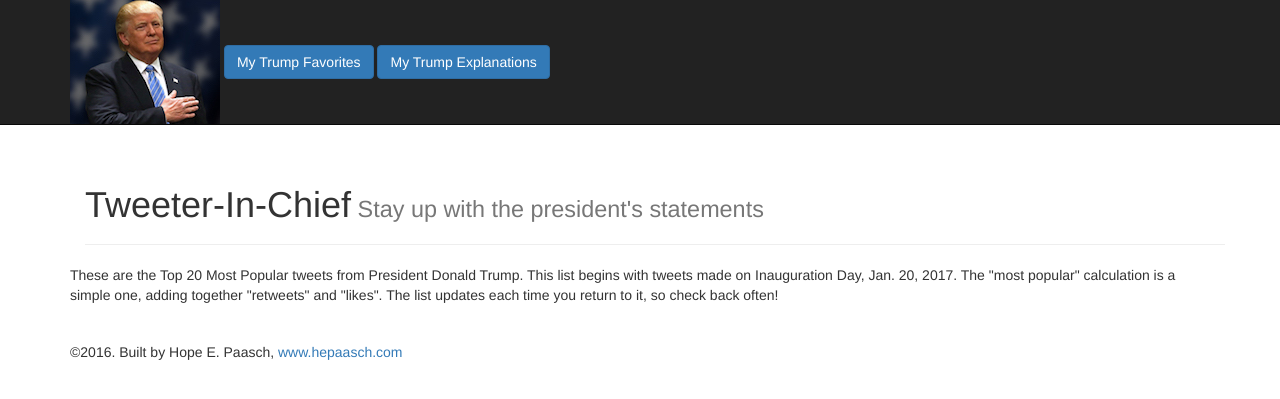
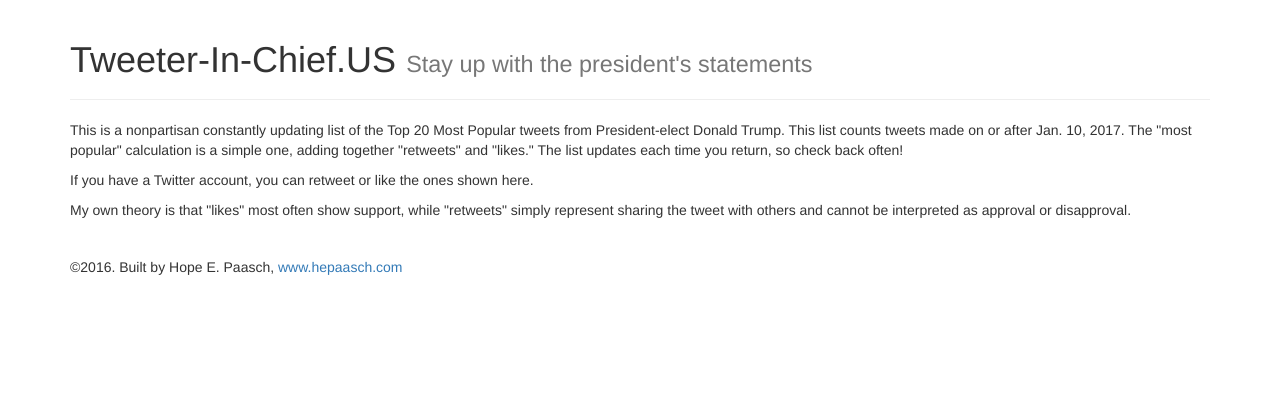
Before and after one commit to hpaasch/tweeterinchief, a Django app: template templates/chief_app/tweet_list.html in a window 1280 px wide. Shown: the top 399 px of the page. Run offline with Django 3.2, Linux system fonts and the light colour scheme; the template is opened without the code that fills it, so the values that code supplies are empty; some libraries are stand-ins or nearby versions.

Commit message:
ready for initial deploy

```diff
--- a/templates/base.html
+++ b/templates/base.html
@@ -10,18 +10,10 @@
     <link rel="stylesheet" href="{% static "chief_app/css/bootstrap.css" %}" media="screen" title="bootstrap" charset="utf-8">
     <link rel="stylesheet" href="{% static "chief_app/css/main.css" %}">
 
+
   </head>
   <body>
-    <nav class="navbar navbar-inverse navbar-static-top">
-      <div class="container">
 
-        <img class="small" src="/static/chief_app/images/trump1_campaign.jpg" />
-            <a class="btn btn-primary" href=#>My Trump Favorites</a>
-            <a class="btn btn-primary" href=#>My Trump Explanations</a>
-
-
-      </div>
-    </nav>
     <div class="container">
 
       {% block content %}
--- a/templates/chief_app/tweet_list.html
+++ b/templates/chief_app/tweet_list.html
@@ -2,19 +2,21 @@
 {% load staticfiles %}
 
 {% block content %}
-<div class="container">
   <div class="page-header">
-    <h1>Tweeter-In-Chief<small>  Stay up with the president's statements</small></h1>
+    <h1>Tweeter-In-Chief.US <small>Stay up with the president's statements</small></h1>
   </div>
-</div>
 
 
-<p>These are the Top 20 Most Popular tweets from President Donald Trump.
-This list begins with tweets made on Inauguration Day, Jan. 20, 2017. The "most
-popular" calculation is a simple one, adding together "retweets" and "likes". The
-list updates each time you return to it, so check back often!
+
+<p>This is a nonpartisan constantly updating list of the Top 20 Most Popular tweets from President-elect Donald Trump.
+This list counts tweets made on or after Jan. 10, 2017. The "most
+popular" calculation is a simple one, adding together "retweets" and "likes." The
+list updates each time you return, so check back often!
 </p>
-
+<p>If you have a Twitter account, you can retweet or like the ones shown here.</p>
+<p>My own theory is that "likes" most often show support, while "retweets" simply
+represent sharing the tweet with others and cannot be interpreted as approval or
+disapproval.</p>
 
   {% autoescape off %}
     {% for tweet in popular_tweets %}
```
